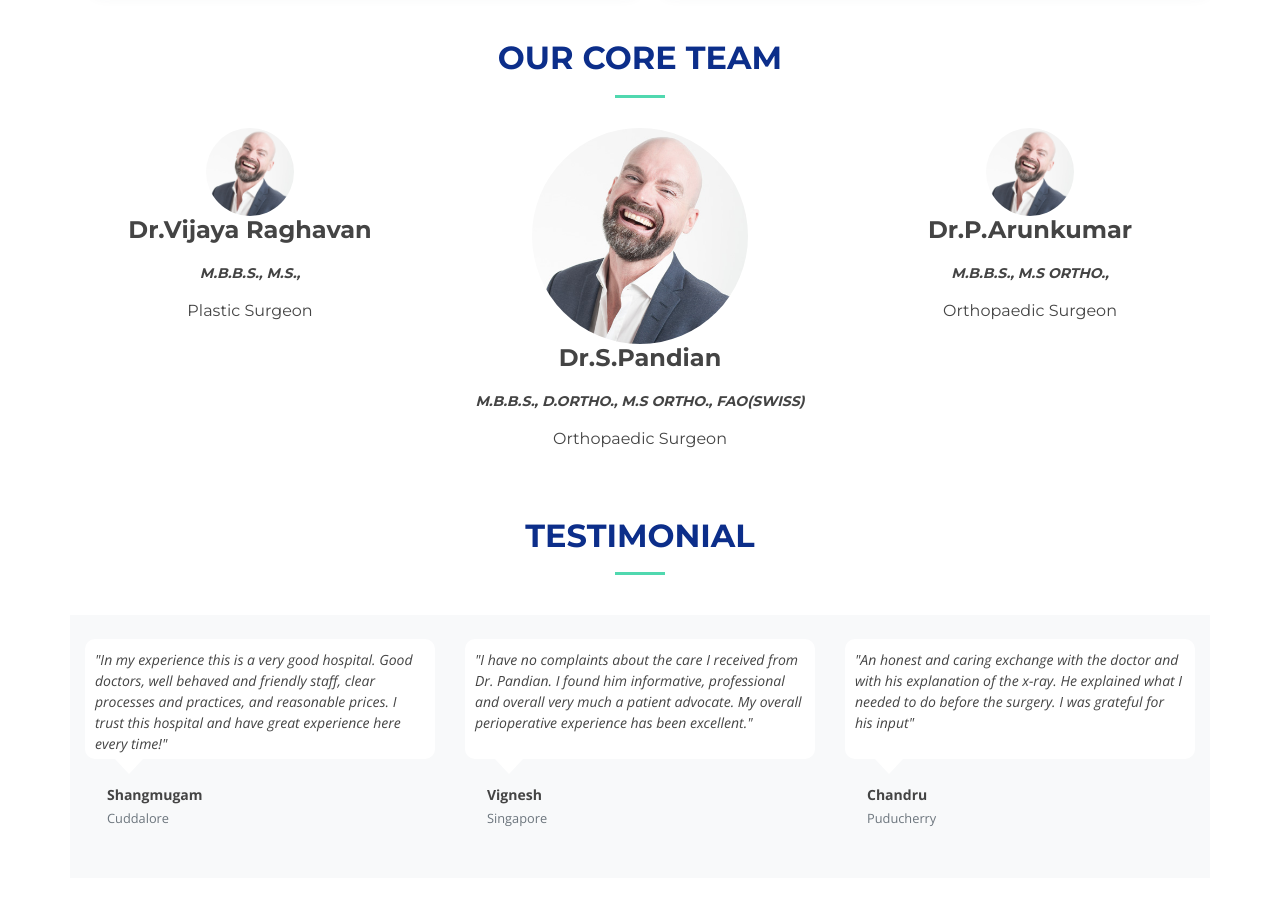
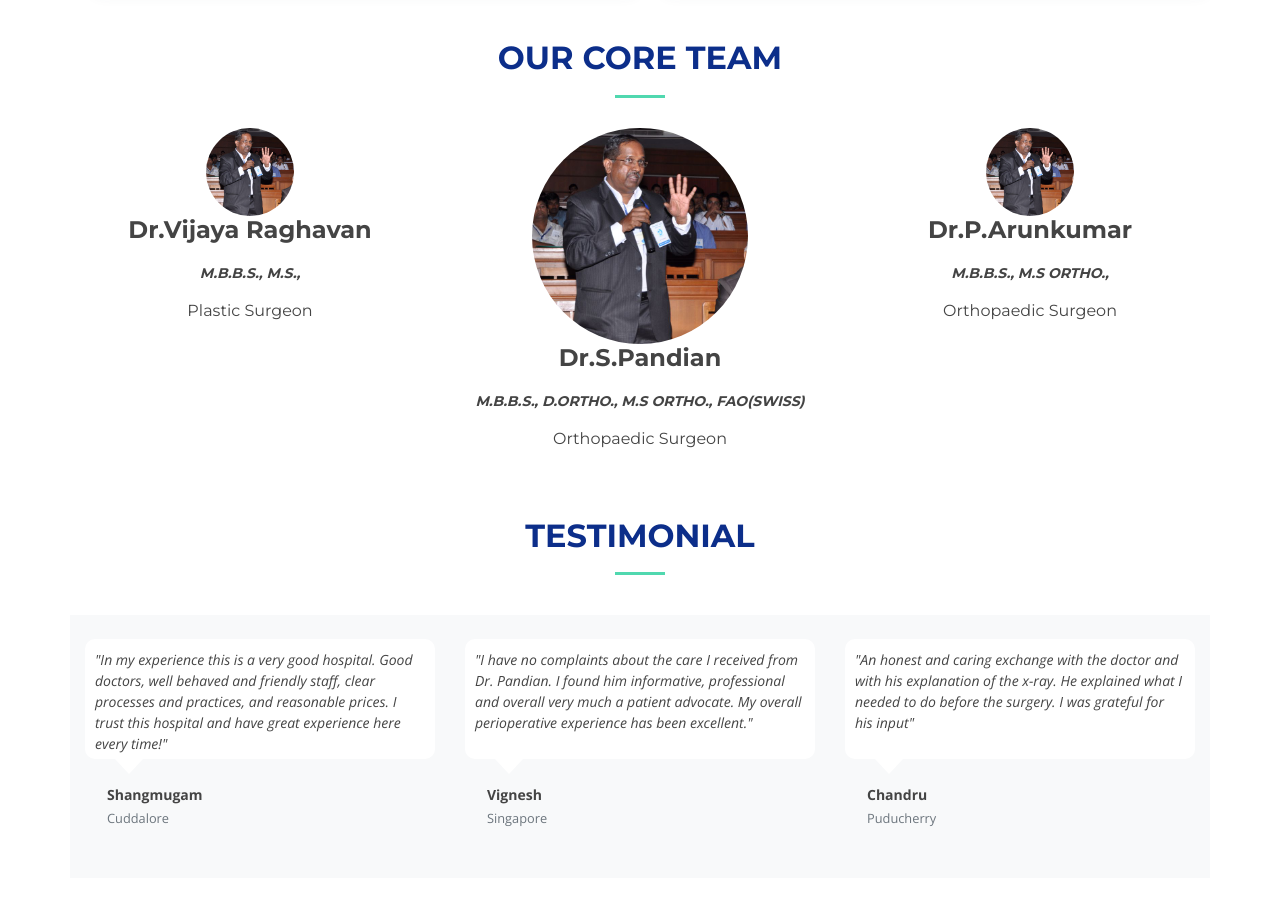
Before and after one commit to aimscare/ah-respo-site, a plain HTML site: page index.html in a window 1280 px wide. Shown: the part 3740-4645 px from the top of the page. Drawn offline with nearby package versions, Linux system fonts and the light colour scheme; files whose address does not match are found by name.

```diff
--- a/index.html
+++ b/index.html
@@ -389,7 +389,7 @@
 
                     <div class="col-sm-4 wow fadeInLeft animated">
                       <div class="team-member">
-                        <img src="img/testimonial-1.jpg" class="img-responsive img-circle img-small"
+                        <img src="img/team-member-1.jpg" class="img-responsive img-circle img-small"
                              alt="">
                         <h4><span class="navy">Dr.</span>Vijaya Raghavan</h4>
                         <h2 class="small font-italic">M.B.B.S., M.S.,</h2>
@@ -398,7 +398,7 @@
                     </div>
                     <div class="col-sm-4">
                       <div class="team-member wow zoomIn animated">
-                        <img src="img/testimonial-1.jpg" class="img-responsive img-circle" alt="">
+                        <img src="img/team-member-1.jpg" class="img-responsive img-circle" alt="">
                         <h4><span class="navy">Dr.S.</span>Pandian</h4>
                         <h2 class="small font-italic">M.B.B.S., D.ORTHO., M.S ORTHO., FAO(SWISS)</h2>
                         <h3>Orthopaedic Surgeon</h3>
@@ -406,7 +406,7 @@
                     </div>
                     <div class="col-sm-4 wow fadeInRight animated">
                       <div class="team-member">
-                        <img src="img/testimonial-1.jpg" class="img-responsive img-circle img-small"
+                        <img src="img/team-member-1.jpg" class="img-responsive img-circle img-small"
                              alt="">
                         <h4><span class="navy">Dr.P.</span>Arunkumar</h4>
                         <h2 class="small font-italic">M.B.B.S., M.S ORTHO.,</h2>
```
Also changed, not shown: img/ah-logo-reference.PNG (added), img/ah-logo-selected.PNG (added), img/logo_list.jpg (added), img/team-member-1.jpg (added), img/testimonial-1.jpg (deleted), img/testimonial-2.jpg (deleted), img/testimonial-3.jpg (deleted).
